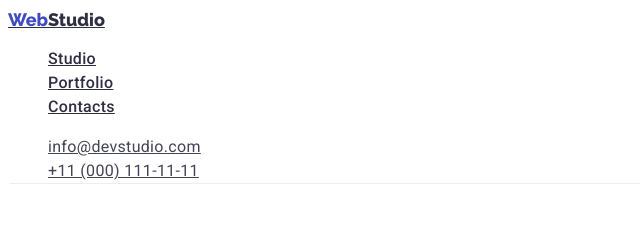
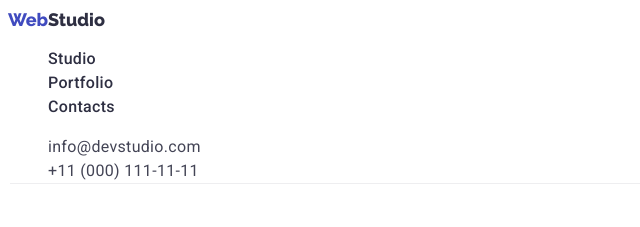
Before and after one commit to GabriellaMar/goit-markup-hw-02, a plain HTML site: page index.html in a window 1280 px wide. Shown: the top 227 px of the page, 0-640 px from the left. Drawn offline with Linux system fonts and the light colour scheme.

Commit message:
Update styles.css

```diff
--- a/css/styles.css
+++ b/css/styles.css
@@ -7,27 +7,11 @@
     --btn-hover-color: #404BBF;
 }
 
-/*  primary-color-text */
-#2E2F42
-/*--secondary-color-text--*/
-#434455
-/*--main-background-color--*/
-#FFFFFF
-/*--secondary-background-color--*/
-#F4F4FD
-/*--accent-color--*/
-#4D5AE5
-/*---btn-hover-color--*/
-#404BBF
-
-/* footer color */
-#2E2F42
-
-/* LOGO STYLES*/
 
 .link {
     text-decoration: none;
 }
+/* LOGO STYLES*/
 
 .logo {
     color: var(--primary-color-text);
```
